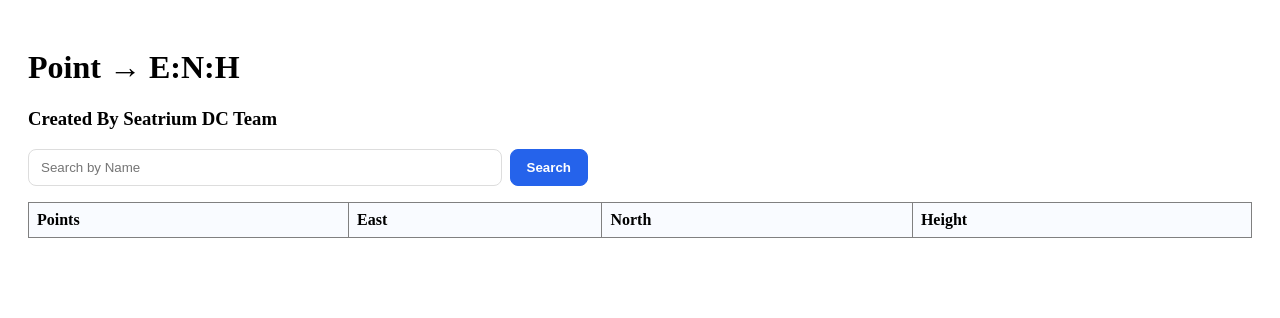
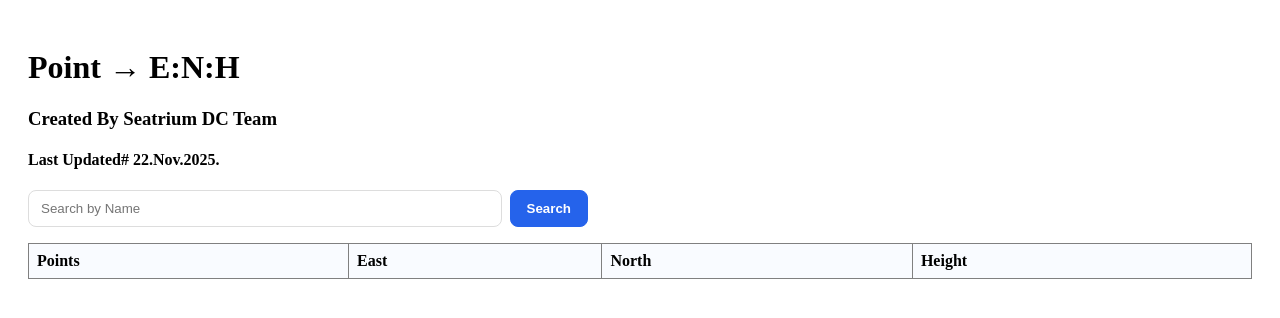
Before and after one commit to winminko/excel-lookup, a React (Vite) app: page / in a window 1280 px wide. Shown: the top 318 px of the page. Built offline with nearby package versions, Linux system fonts and the light colour scheme.

Commit message:
Update App.jsx

```diff
--- a/src/App.jsx
+++ b/src/App.jsx
@@ -35,6 +35,7 @@ export default function App() {
     <div style={{ padding: 20 }}>
       <h1>Point → E:N:H</h1>
       <h3>Created By Seatrium DC Team</h3>
+<h4>Last Updated# 22.Nov.2025.</h4>
 
       <div style={{ display: "flex", gap: 8, maxWidth: 560 }}>
         <input
```
